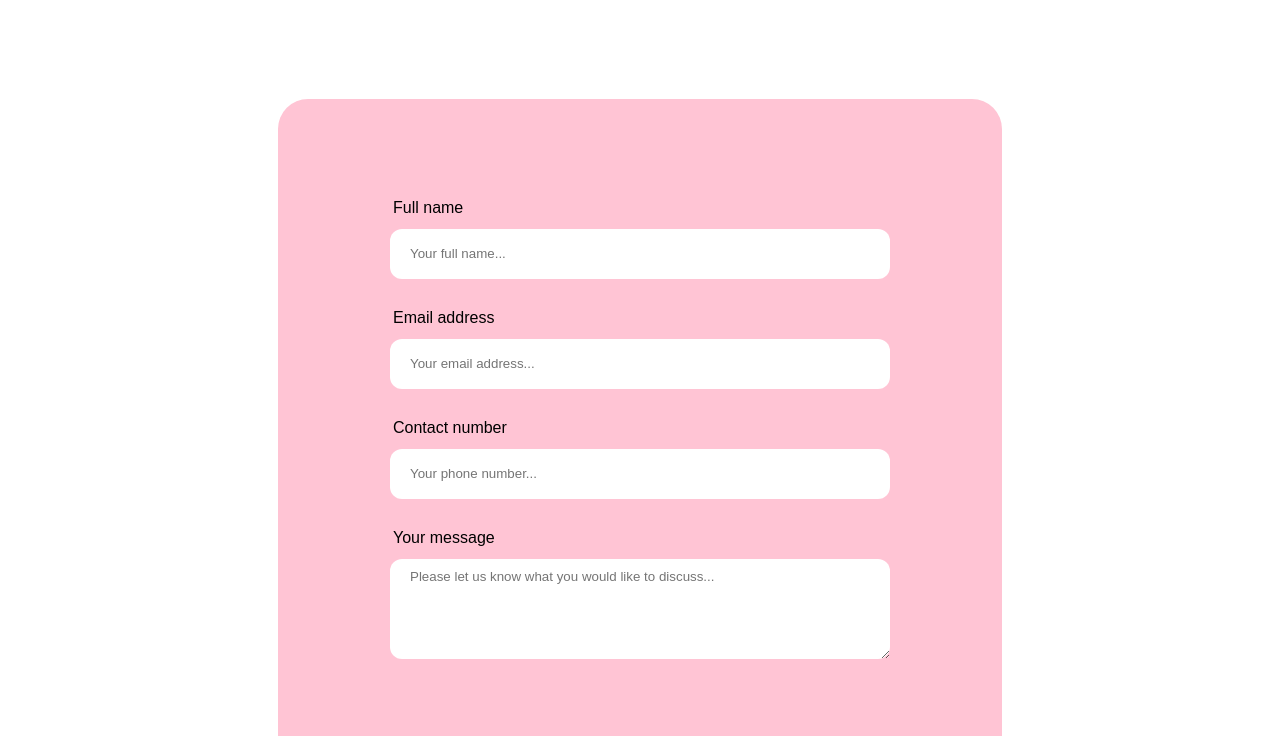
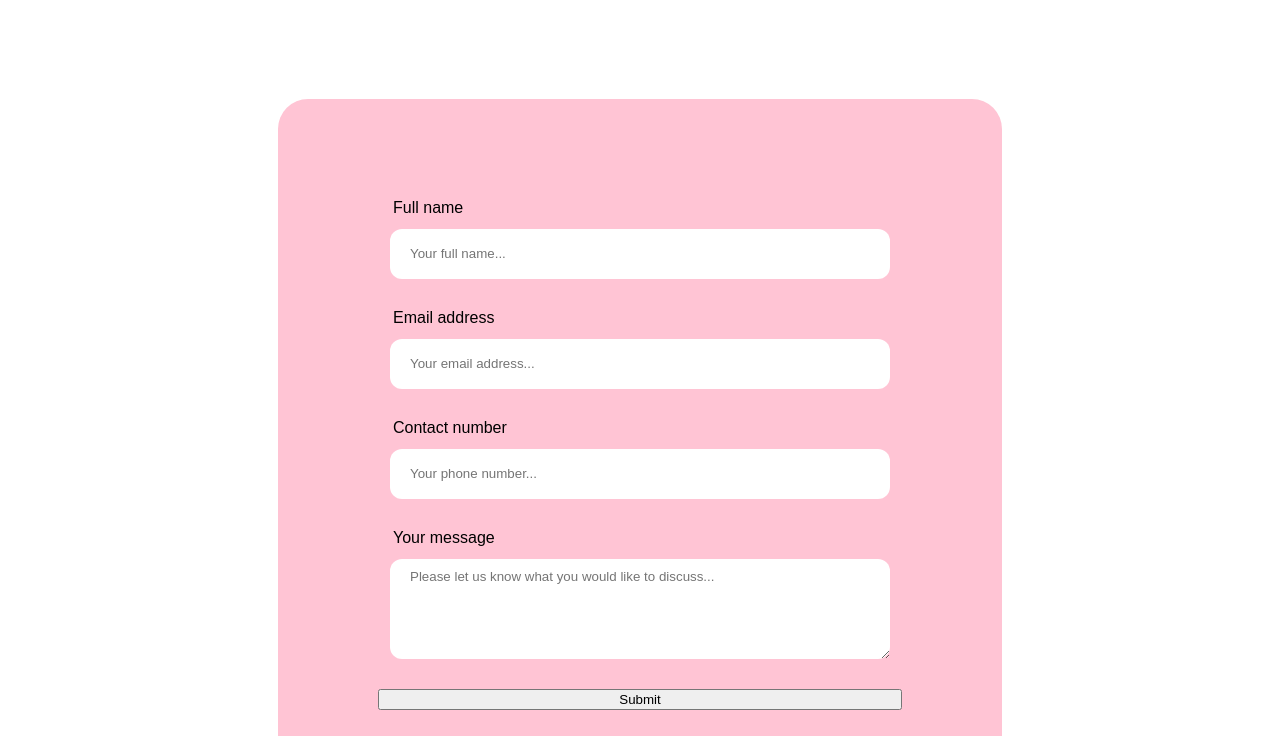
Before and after one commit to Vsathi1/LFG, a plain HTML site: page contact.html in a window 1280 px wide. Shown: the part 211-947 px from the top of the page. Drawn offline with Linux system fonts and the light colour scheme.

Commit message:
Update main.css

```diff
--- a/css/main.css
+++ b/css/main.css
@@ -174,7 +174,7 @@ body {
   }
 
 
-  button {
+  #submit {
     border: 2px solid rgb(37, 37, 37);
     background-color: #FFC4D4;
     color: rgb(37, 37, 37);
```
